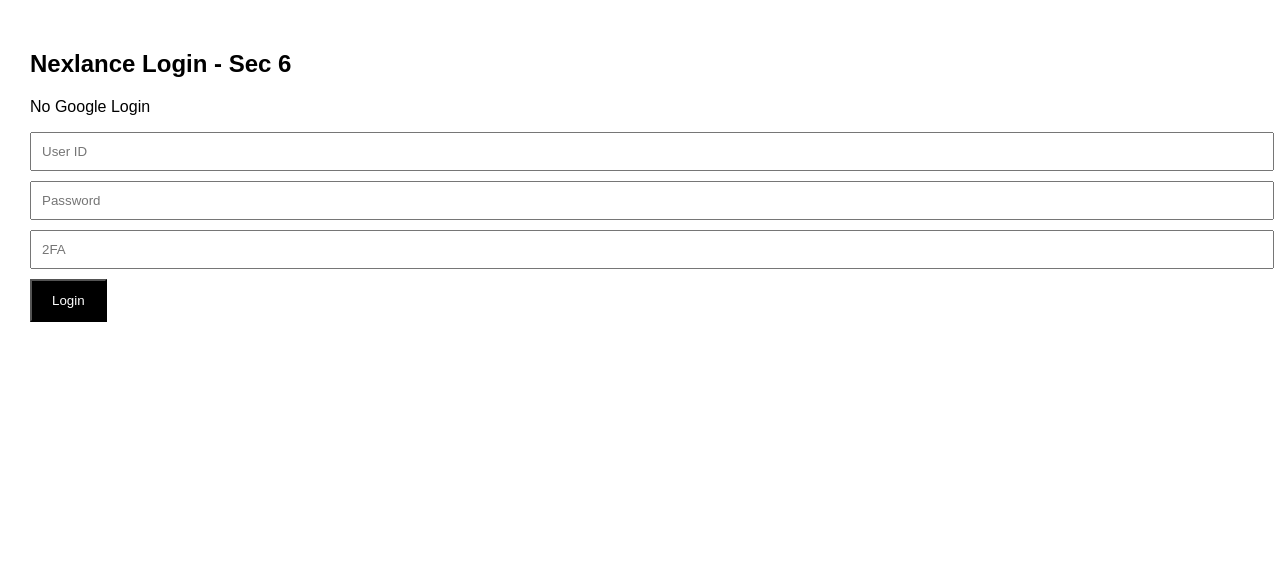
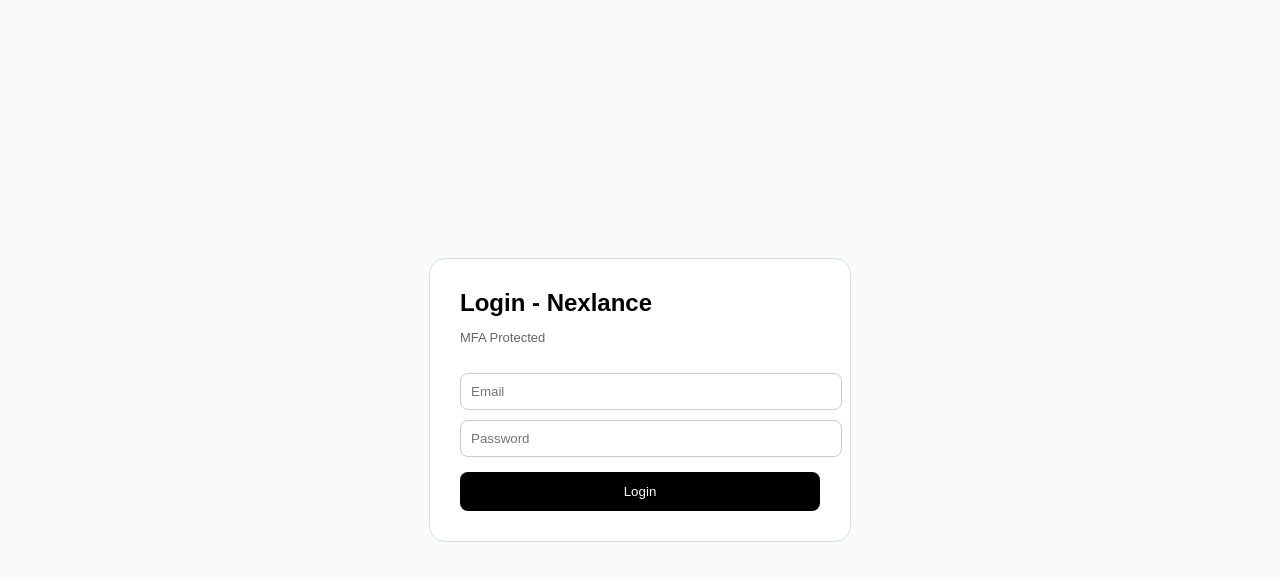
Before and after one commit to Hari4710/Nexlance-collections, a Next.js app in the folder web/: page /login in a window 1280 px wide. Shown: the top 580 px of the page. Built offline with nearby package versions, Linux system fonts and the light colour scheme.

Commit message:
Update page.tsx

```diff
--- a/web/app/login/page.tsx
+++ b/web/app/login/page.tsx
@@ -1,30 +1,30 @@
-"use client"
-import { useState } from "react"
-export default function Login(){
-  const [uid, setUid] = useState("")
-  const [pwd, setPwd] = useState("")
-  const [tfa, setTfa] = useState("")
+"use client";
+import { useState } from "react";
+import { useRouter } from "next/navigation";
+
+export default function LoginPage() {
+  const [email, setEmail] = useState("");
+  const [pass, setPass] = useState("");
+  const router = useRouter();
+
   const doLogin = () => {
-    const u = uid.trim().toLowerCase()
-    const p = pwd.trim().toLowerCase()
-    const t = tfa.trim()
-    // Debug - em type chesamo chupistundi
-    if(u.includes("auditor") && p.includes("admin123") && t.includes("123456")){
-      alert("Login Success! Sec 6 Done ✅")
-      localStorage.setItem("nexlance_auth","true")
-      window.location.href = "/"
+    if (email && pass) {
+      localStorage.setItem("nexlance_logged", "true");
+      router.push("/");
     } else {
-      alert(`FAIL - You typed:\nID=[${u}] len=${u.length}\nPass=[${p}] len=${p.length}\n2FA=[${t}]\n\nCorrect is auditor / admin123 / 123456`)
+      alert("Email & Password enter chey");
     }
-  }
-  return(
-    <div style={{padding:30, fontFamily:"sans-serif"}}>
-      <h2>Nexlance Login - Sec 6</h2>
-      <p>No Google Login</p>
-      <input placeholder="User ID" value={uid} onChange={e=>setUid(e.target.value)} style={{width:"100%",padding:10,marginBottom:10}} />
-      <input placeholder="Password" value={pwd} onChange={e=>setPwd(e.target.value)} style={{width:"100%",padding:10,marginBottom:10}} />
-      <input placeholder="2FA" value={tfa} onChange={e=>setTfa(e.target.value)} style={{width:"100%",padding:10,marginBottom:10}} />
-      <button onClick={doLogin} style={{padding:"12px 20px",background:"black",color:"white"}}>Login</button>
+  };
+
+  return (
+    <div style={{minHeight: '100vh', display: 'flex', alignItems: 'center', justifyContent: 'center', background: '#f8fafc'}}>
+      <div style={{background: 'white', padding: 30, borderRadius: 16, border: '1px solid #ddd', width: 360}}>
+        <h2 style={{margin: 0}}>Login - Nexlance</h2>
+        <p style={{color: '#666', fontSize: 13}}>MFA Protected</p>
+        <input value={email} onChange={e=>setEmail(e.target.value)} placeholder="Email" style={{width: '100%', padding: 10, marginTop: 15, borderRadius: 8, border: '1px solid #ccc'}} />
+        <input value={pass} onChange={e=>setPass(e.target.value)} type="password" placeholder="Password" style={{width: '100%', padding: 10, marginTop: 10, borderRadius: 8, border: '1px solid #ccc'}} />
+        <button onClick={doLogin} style={{width: '100%', padding: 12, marginTop: 15, background: 'black', color: 'white', borderRadius: 8, border: 'none'}}>Login</button>
+      </div>
     </div>
-  )
+  );
 }
```
